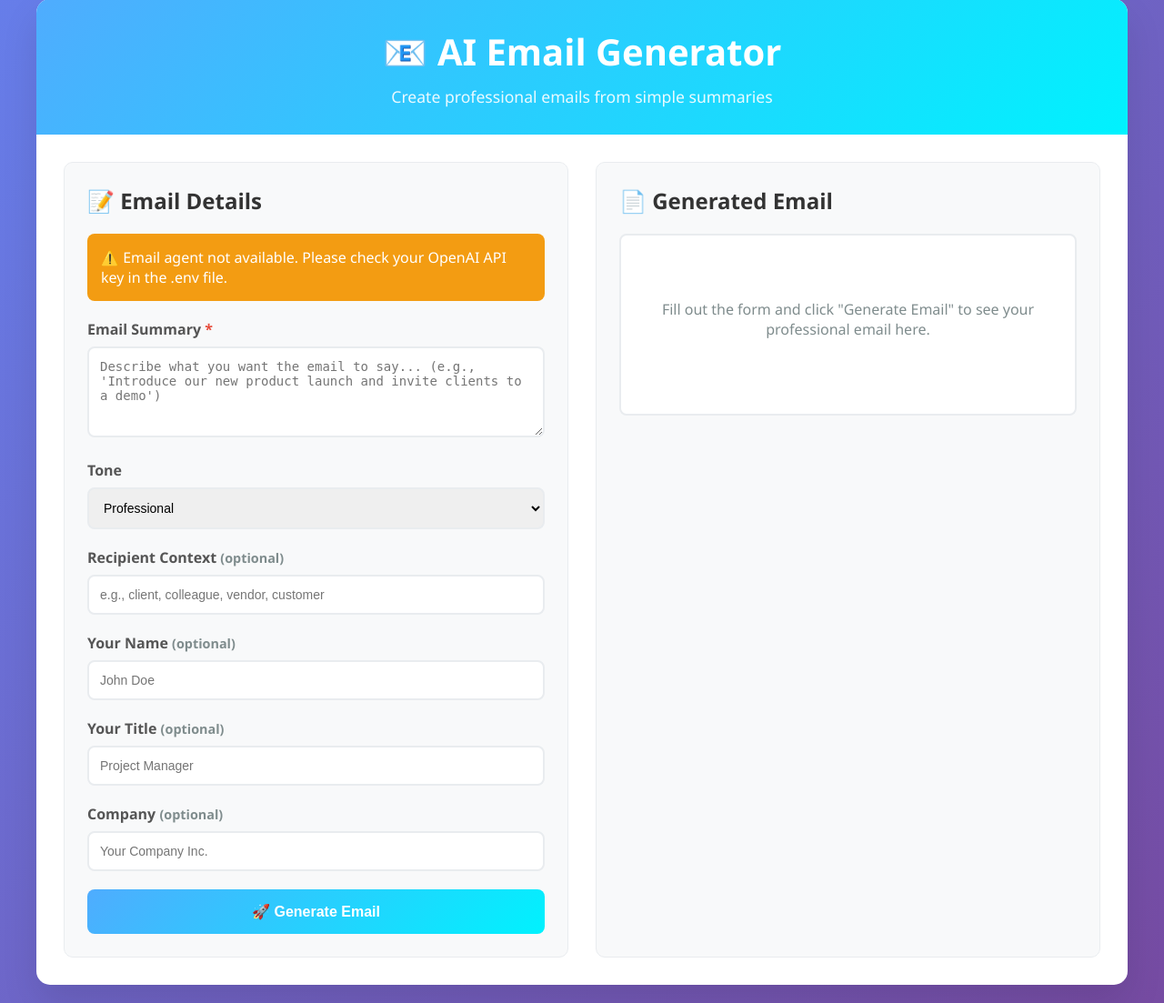
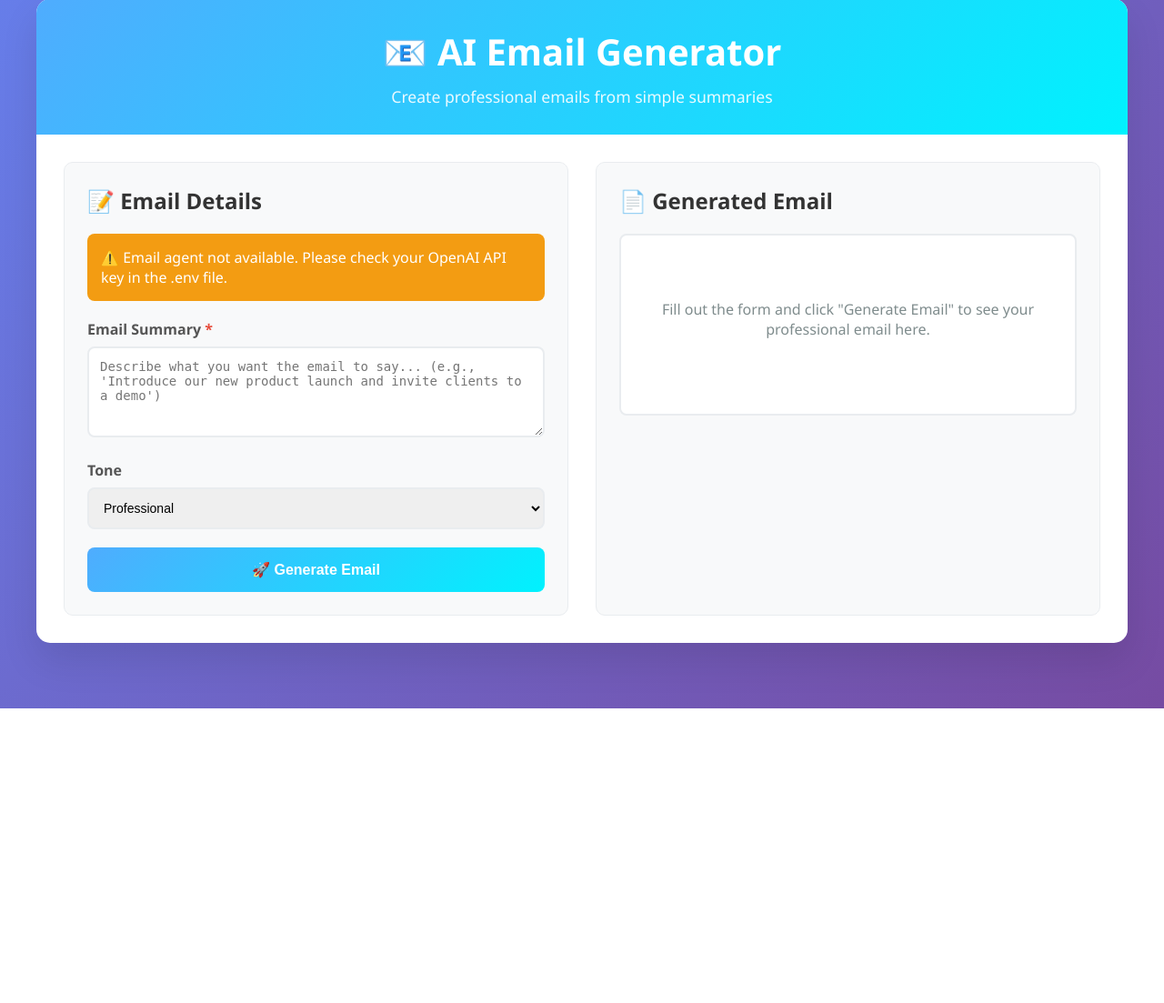
Before and after one commit to aklimchu/Clerk-AI-Chat, a Flask app: template Clerk_AI_Chat/templates/index.html in a window 1280 px wide. Shown: the part 21-1124 px from the top of the page at 91% size. After the commit the page ends 800 px from the top, so only its background shows below. Run offline with Flask 2, Linux system fonts and the light colour scheme; the template is opened without the code that fills it, so the values that code supplies are empty.

Commit message:
feat(frontend): Deleted optional parameters from the web page

```diff
--- a/Clerk_AI_Chat/templates/index.html
+++ b/Clerk_AI_Chat/templates/index.html
@@ -264,46 +264,6 @@
                         </select>
                     </div>
 
-                    <div class="form-group">
-                        <label for="recipient_context">Recipient Context <span class="optional">(optional)</span></label>
-                        <input
-                            type="text"
-                            id="recipient_context"
-                            name="recipient_context"
-                            placeholder="e.g., client, colleague, vendor, customer"
-                        >
-                    </div>
-
-                    <div class="form-group">
-                        <label for="sender_name">Your Name <span class="optional">(optional)</span></label>
-                        <input
-                            type="text"
-                            id="sender_name"
-                            name="sender_name"
-                            placeholder="John Doe"
-                        >
-                    </div>
-
-                    <div class="form-group">
-                        <label for="sender_title">Your Title <span class="optional">(optional)</span></label>
-                        <input
-                            type="text"
-                            id="sender_title"
-                            name="sender_title"
-                            placeholder="Project Manager"
-                        >
-                    </div>
-
-                    <div class="form-group">
-                        <label for="company">Company <span class="optional">(optional)</span></label>
-                        <input
-                            type="text"
-                            id="company"
-                            name="company"
-                            placeholder="Your Company Inc."
-                        >
-                    </div>
-
                     <button type="submit" class="btn" id="generateBtn">
                         🚀 Generate Email
                     </button>
```
